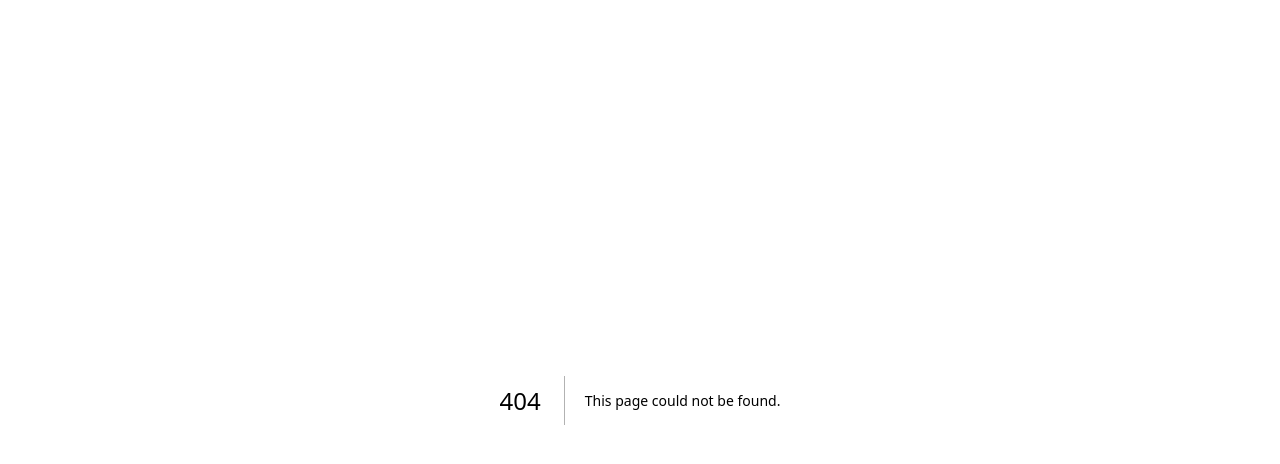
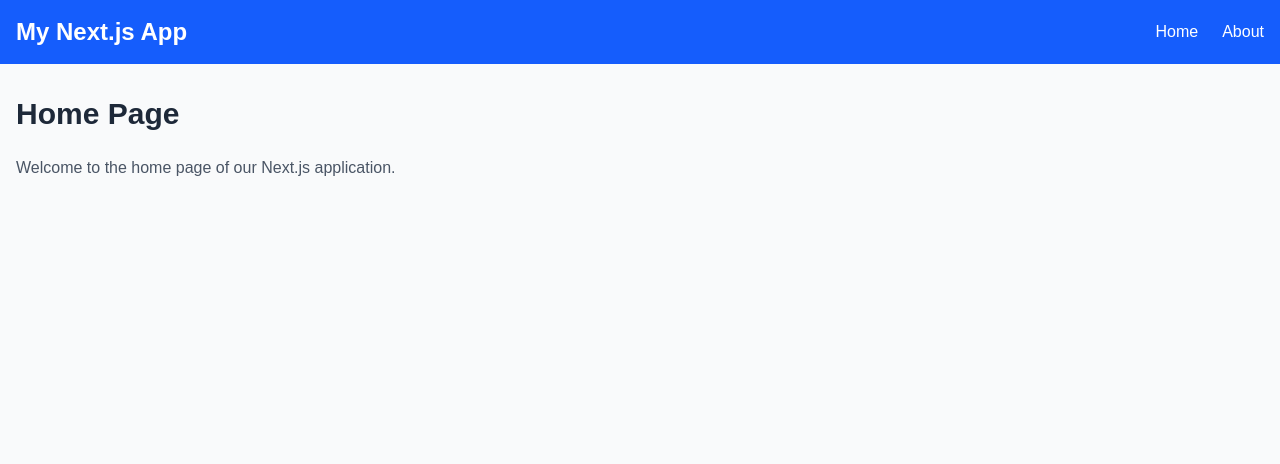
Before and after one commit to Kelv11/alx-project-0x02-setup, a Next.js app in the folder alx-project-0x02/: page /home in a window 1280 px wide. Before the commit this address had no page. Shown: the top 464 px of the page. Built offline with nearby package versions, Linux system fonts and the light colour scheme.

Commit message:
Add basic routing with home and about pages

```diff
--- a/alx-project-0x02/components/layout/Header.tsx
+++ b/alx-project-0x02/components/layout/Header.tsx
@@ -1,10 +1,29 @@
 import React from "react";
+import Link from "next/link";
 
 const Header: React.FC = () => {
   return (
-    <header className="bg-blue-600 text-white p-4">
-      <nav className="container mx-auto">
-        <h1 className="text-2xl font-bold">My Next.js App</h1>
+    <header className="bg-blue-600 text-white shadow-lg">
+      <nav className="container mx-auto px-4 py-4">
+        <div className="flex justify-between items-center">
+          <Link href="/" className="text-2xl font-bold hover:text-blue-200">
+            My Next.js App
+          </Link>
+          <div className="space-x-6">
+            <Link
+              href="/home"
+              className="hover:text-blue-200 transition-colors duration-200"
+            >
+              Home
+            </Link>
+            <Link
+              href="/about"
+              className="hover:text-blue-200 transition-colors duration-200"
+            >
+              About
+            </Link>
+          </div>
+        </div>
       </nav>
     </header>
   );
--- /dev/null
+++ b/alx-project-0x02/pages/about.tsx
@@ -0,0 +1,25 @@
+import React from "react";
+import Head from "next/head";
+import Header from "../components/layout/Header";
+
+const AboutPage: React.FC = () => {
+  return (
+    <>
+      <Head>
+        <title>About - Next.js App</title>
+      </Head>
+      <Header />
+      <div className="min-h-screen bg-gray-50">
+        <main className="container mx-auto px-4 py-8">
+          <h1 className="text-3xl font-bold text-gray-800 mb-6">About Us</h1>
+          <p className="text-gray-600">
+            This is the about page where you can learn more about our
+            application.
+          </p>
+        </main>
+      </div>
+    </>
+  );
+};
+
+export default AboutPage;
--- /dev/null
+++ b/alx-project-0x02/pages/home.tsx
@@ -0,0 +1,24 @@
+import React from "react";
+import Head from "next/head";
+import Header from "../components/layout/Header";
+
+const HomePage: React.FC = () => {
+  return (
+    <>
+      <Head>
+        <title>Home - Next.js App</title>
+      </Head>
+      <Header />
+      <div className="min-h-screen bg-gray-50">
+        <main className="container mx-auto px-4 py-8">
+          <h1 className="text-3xl font-bold text-gray-800 mb-6">Home Page</h1>
+          <p className="text-gray-600">
+            Welcome to the home page of our Next.js application.
+          </p>
+        </main>
+      </div>
+    </>
+  );
+};
+
+export default HomePage;
```
